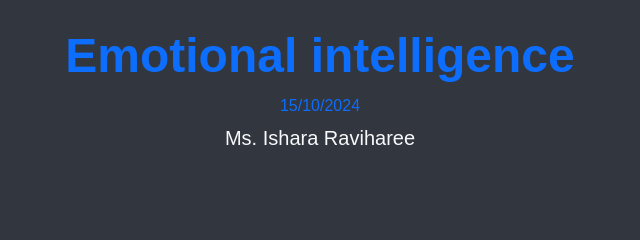
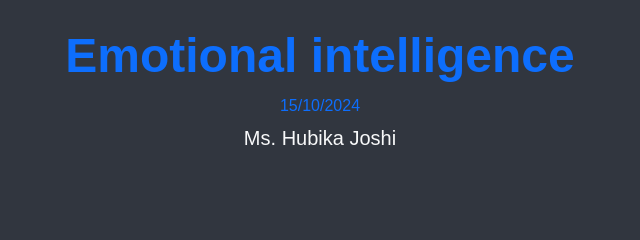
Before and after one commit to mayashisurika/mayashi.github.io, a plain HTML site: page portfolio.html in a window 1280 px wide. Shown: the part 11060-11300 px from the top of the page, 611-1251 px from the left. Drawn offline with nearby package versions, Linux system fonts and the light colour scheme; a web font is replaced by a local one.

Commit message:
Add files via upload

```diff
--- a/portfolio.html
+++ b/portfolio.html
@@ -358,7 +358,7 @@
             <div class="col-lg-6">
               <h1 class="display-5 fw-bold lh-1 mb-3 text-primary">Emotional intelligence</h1>
               <h6 class="text-primary">15/10/2024</h6>
-              <p class="lead text-light">Ms. Ishara Raviharee</p>
+              <p class="lead text-light">Ms. Hubika Joshi</p>
             </div>
           </div>
         </div>
```
Also changed, not shown: index.html (+1 -1 lines).
